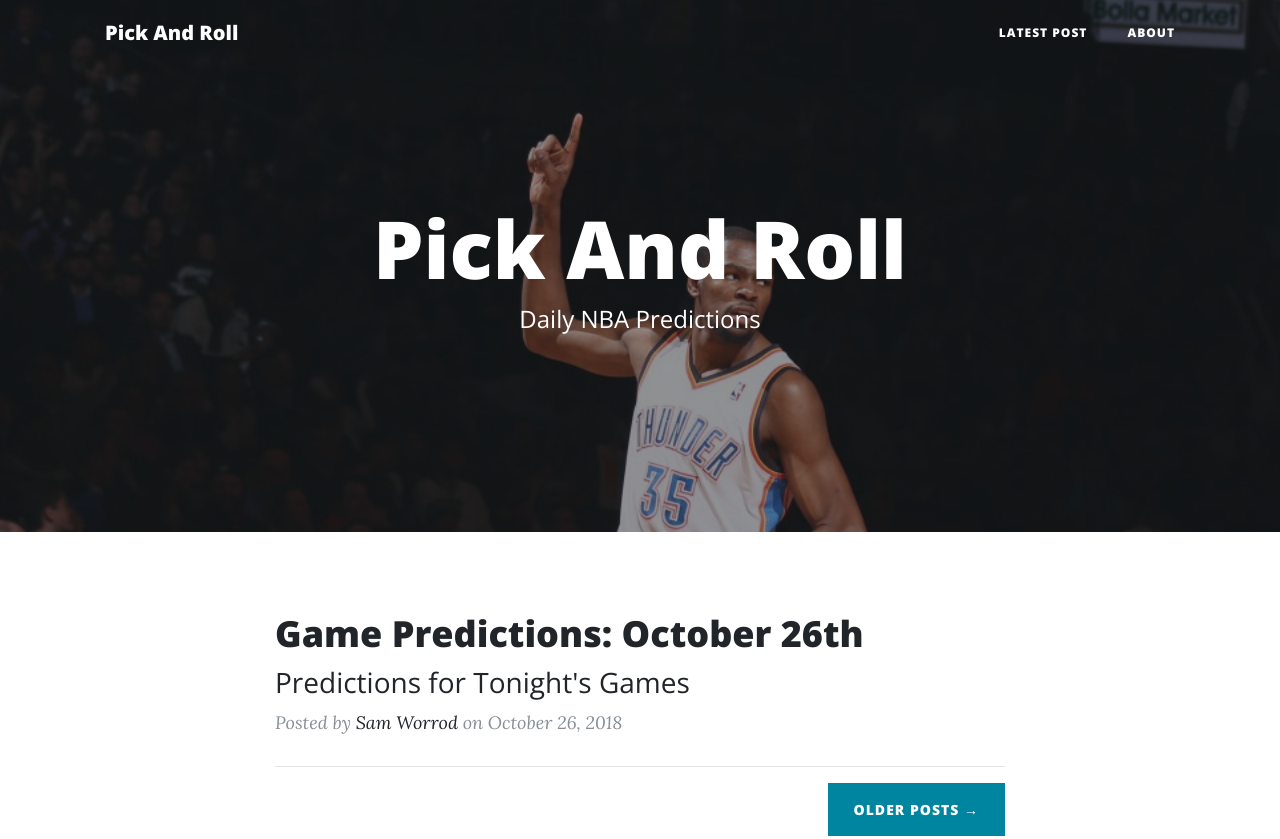
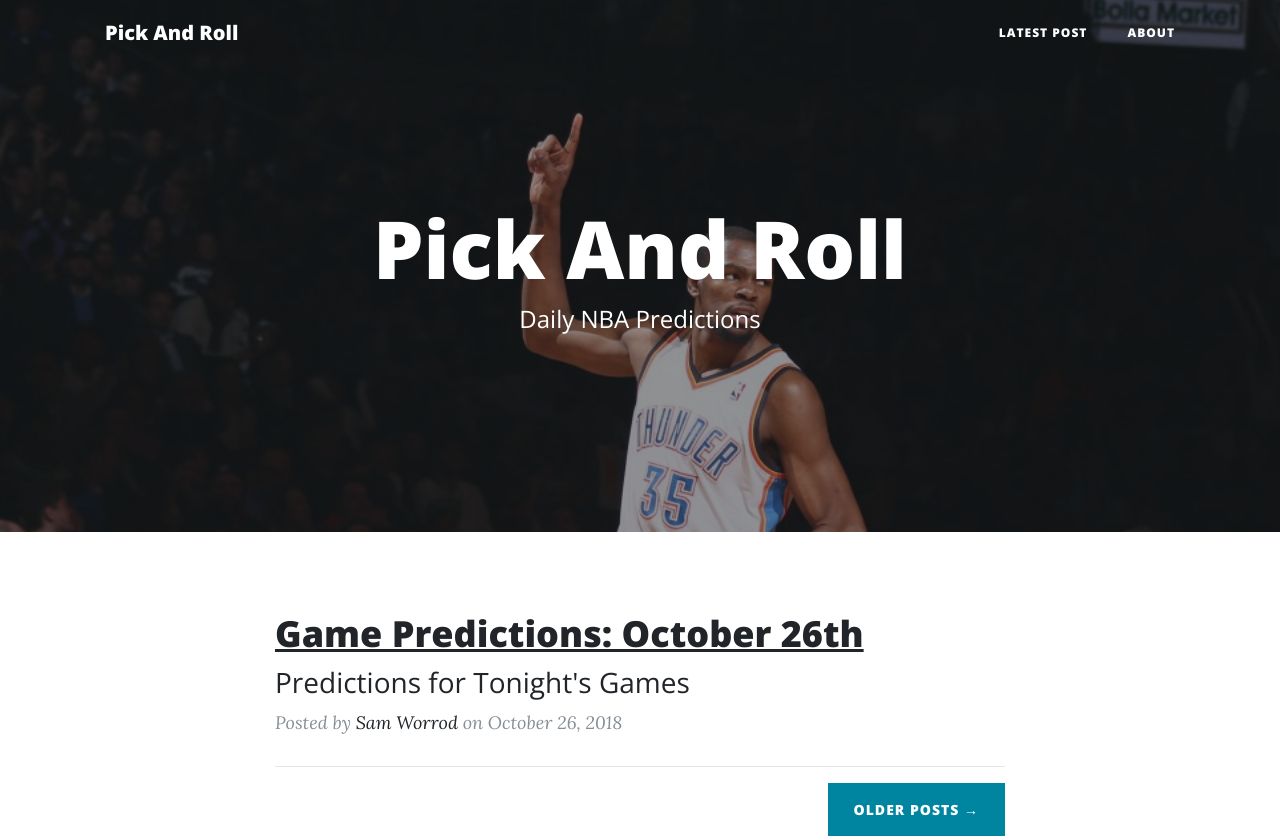
Before and after one commit to SamWorrod/SamWorrod.github.io, a website: page index.html in a window 1280 px wide. Shown: the top 839 px of the page. Drawn offline with nearby package versions, Linux system fonts and the light colour scheme.

Commit message:
Underlined Link

```diff
--- a/index.html
+++ b/index.html
@@ -67,7 +67,7 @@
         <div class="col-lg-8 col-md-10 mx-auto">
           <div class="post-preview">
             <a href="oct26post.html">
-              <h2 class="post-title">
+              <h2 class="post-title" style="text-decoration: underline">
                 Game Predictions: October 26th
               </h2>
               <h3 class="post-subtitle">
```
